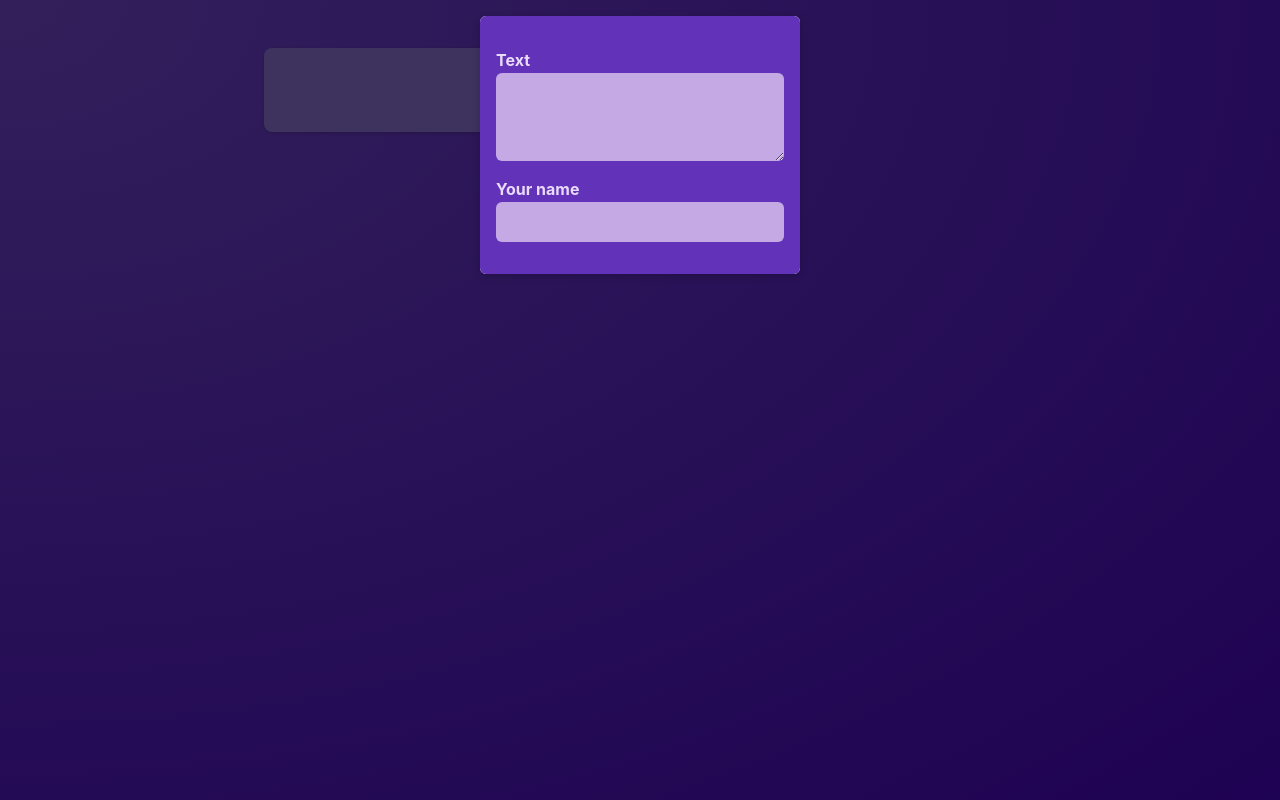
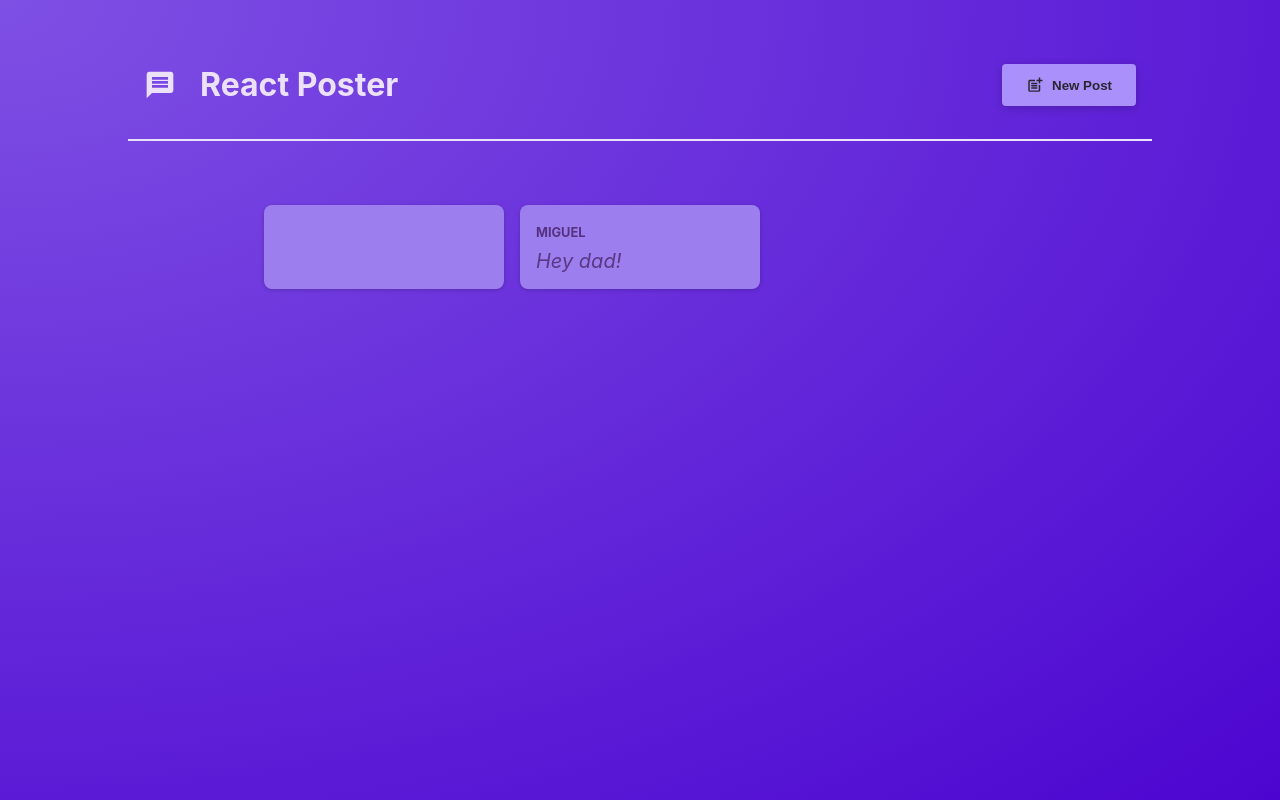
Before and after one commit to Maransatto/academind-react-crash-course, a React (Vite) app: page / in a window 1280 px wide. Built offline with nearby package versions, Linux system fonts and the light colour scheme.

Commit message:
feat: :sparkles: section 31 lesson 592

```diff
--- a/package.json
+++ b/package.json
@@ -11,7 +11,8 @@
   },
   "dependencies": {
     "react": "^18.3.1",
-    "react-dom": "^18.3.1"
+    "react-dom": "^18.3.1",
+    "react-icons": "^5.3.0"
   },
   "devDependencies": {
     "@eslint/js": "^9.13.0",
--- a/src/App.jsx
+++ b/src/App.jsx
@@ -1,10 +1,25 @@
+import { useState } from "react";
+import MainHeader from "./components/MainHeader";
 import PostList from "./components/PostList";
 
 function App() {
+  const [modalIsVisible, setModalIsVisible] = useState(false);
+
+  function showModalHandler() {
+    setModalIsVisible(true);
+  }
+
+  function hideModalHandler() {
+    setModalIsVisible(false);
+  }
+
   return (
-    <main>
-      <PostList />
-    </main>
+    <>
+      <MainHeader onCreatePost={showModalHandler} />
+      <main>
+        <PostList isPosting={modalIsVisible} onStopPosting={hideModalHandler} />
+      </main>
+    </>
   );
 }
 
--- /dev/null
+++ b/src/components/MainHeader.jsx
@@ -0,0 +1,23 @@
+/* eslint-disable react/prop-types */
+import { MdPostAdd, MdMessage } from "react-icons/md";
+
+import classes from "./MainHeader.module.css";
+
+function MainHeader({ onCreatePost }) {
+  return (
+    <header className={classes.header}>
+      <h1 className={classes.logo}>
+        <MdMessage />
+        React Poster
+      </h1>
+      <p>
+        <button className={classes.button} onClick={onCreatePost}>
+          <MdPostAdd size={18} />
+          New Post
+        </button>
+      </p>
+    </header>
+  );
+}
+
+export default MainHeader;
--- /dev/null
+++ b/src/components/MainHeader.module.css
@@ -0,0 +1,36 @@
+.header {
+  /* padding: 2rem 10%; */
+  margin: 2rem 10%;
+  padding: 1rem;
+  text-align: center;
+  display: flex;
+  justify-content: space-between;
+  align-items: center;
+  border-bottom: 2px solid #ece1fa;
+}
+
+.logo {
+  font-size: 2rem;
+  display: flex;
+  gap: 1.5rem;
+  align-items: center;
+  color: #ece1fa;
+}
+
+.button {
+  display: inline-flex;
+  align-items: center;
+  gap: 0.5rem;
+  padding: 0.75rem 1.5rem;
+  background-color: #a990fb;
+  color: #2a2630;
+  border: none;
+  border-radius: 4px;
+  box-shadow: 0 2px 8px rgba(0, 0, 0, 0.2);
+  cursor: pointer;
+  font-weight: bold;
+}
+
+.button:hover {
+  background-color: #8c6cf7;
+}
--- a/src/components/PostList.jsx
+++ b/src/components/PostList.jsx
@@ -1,17 +1,13 @@
+/* eslint-disable react/prop-types */
 import { useState } from "react";
 import NewPost from "./NewPost";
 import Post from "./Post";
 import classes from "./PostList.module.css";
 import Modal from "./Modal";
 
-function PostList() {
-  const [modalIsVisible, setModalIsVisible] = useState(true);
+function PostList({ isPosting, onStopPosting }) {
   const [enteredBody, setEnteredBody] = useState("");
   const [enteredAuthor, setEnteredAuthor] = useState("");
-
-  function hideModalHandler() {
-    setModalIsVisible(false);
-  }
 
   function bodyChangeHandler(event) {
     setEnteredBody(event.target.value);
@@ -21,33 +17,10 @@
     setEnteredAuthor(event.target.value);
   }
 
-  // let modalContent;
-
-  // if (modalIsVisible) {
-  //   modalContent = (
-  //     <Modal onClose={hideModalHandler}>
-  //       <NewPost
-  //         onBodyChange={bodyChangeHandler}
-  //         onAuthorChange={authorChangeHandler}
-  //       />
-  //     </Modal>
-  //   );
-  // }
-
   return (
     <>
-      {/* {modalContent} */}
-      {/* {modalIsVisible ? (
-        <Modal onClose={hideModalHandler}>
-          <NewPost
-            onBodyChange={bodyChangeHandler}
-            onAuthorChange={authorChangeHandler}
-          />
-        </Modal>
-      ) : null} */}
-
-      {modalIsVisible && (
-        <Modal onClose={hideModalHandler}>
+      {isPosting && (
+        <Modal onClose={onStopPosting}>
           <NewPost
             onBodyChange={bodyChangeHandler}
             onAuthorChange={authorChangeHandler}
```
Also changed, not shown: 1 other file (tests, documents, lock files or other folders).
